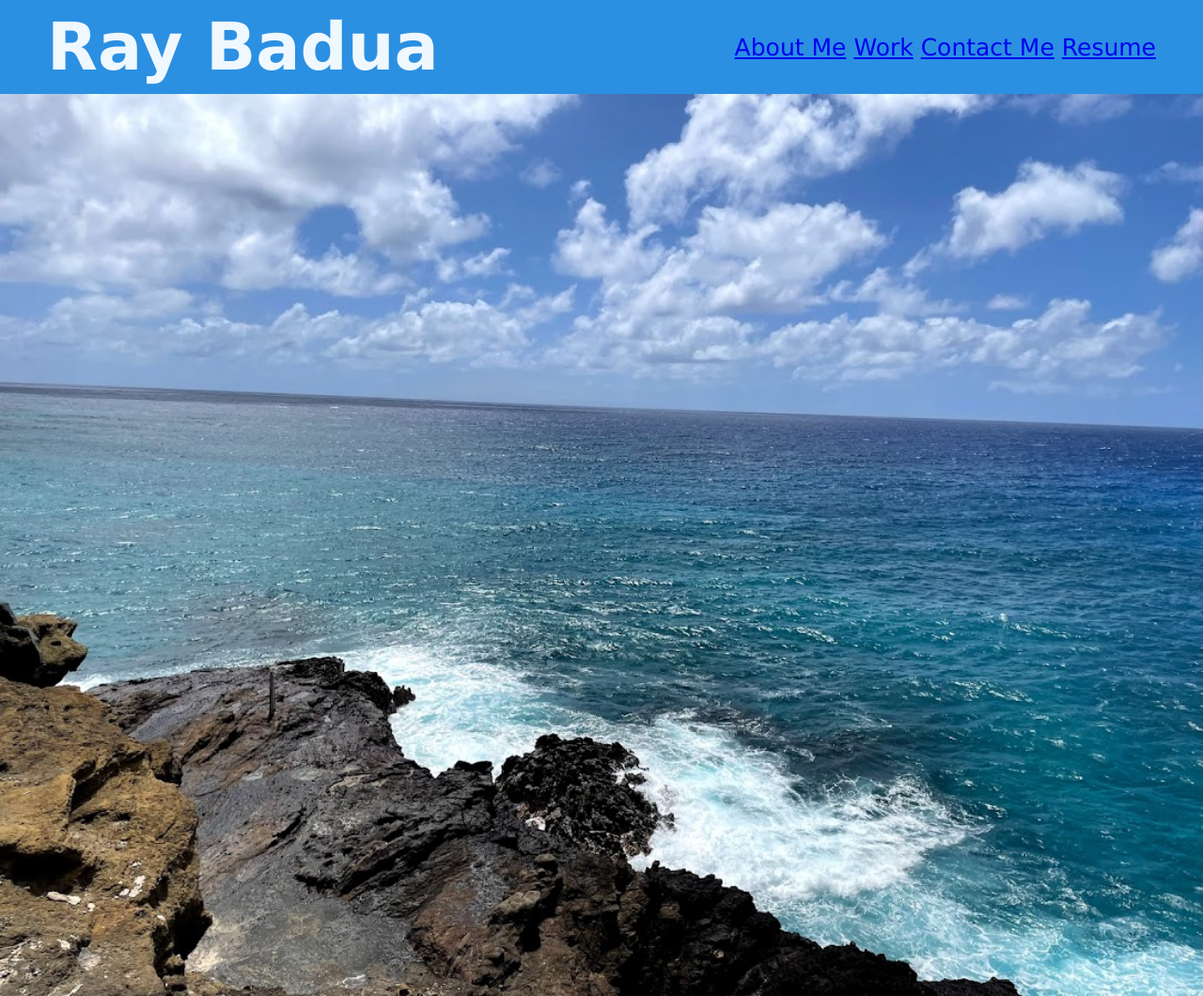
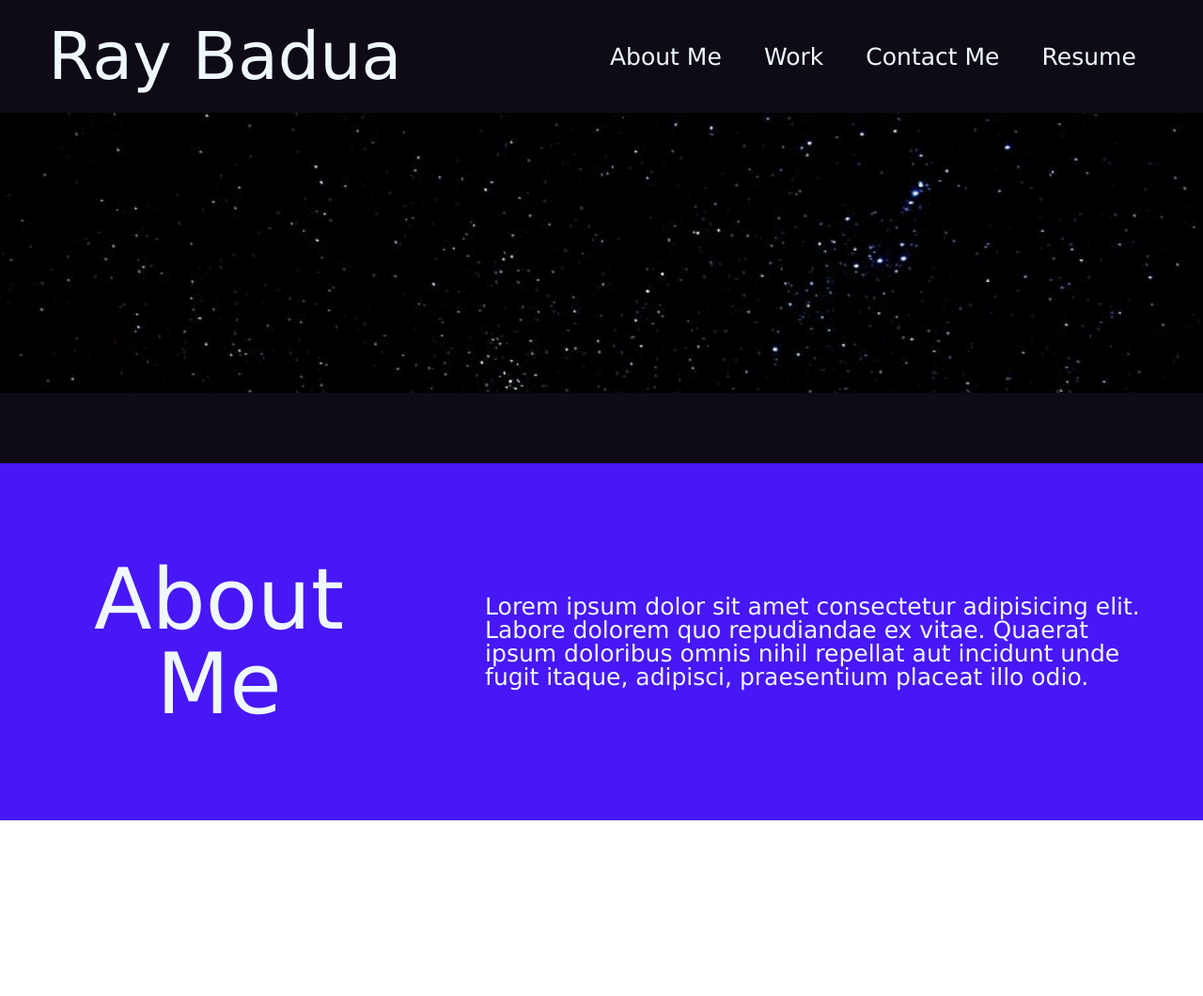
Before and after one commit to epicasino/FirstPortfolio, a plain HTML site: page index.html in a window 1280 px wide. Shown: the whole page at 94% size. After the commit the page ends 878 px from the top, so only its background shows below. Drawn offline with Linux system fonts and the light colour scheme.

Commit message:
started navbar, started about me

```diff
--- a/assets/css/reset.css
+++ b/assets/css/reset.css
@@ -1,33 +1,48 @@
-/* Resets the box size of every element */
-* {
-  margin: 0;
-  padding: 0;
-  box-sizing: border-box;
+/* http://meyerweb.com/eric/tools/css/reset/
+   v2.0 | 20110126
+   License: none (public domain)
+*/
+
+html, body, div, span, applet, object, iframe,
+h1, h2, h3, h4, h5, h6, p, blockquote, pre,
+a, abbr, acronym, address, big, cite, code,
+del, dfn, em, img, ins, kbd, q, s, samp,
+small, strike, strong, sub, sup, tt, var,
+b, u, i, center,
+dl, dt, dd, ol, ul, li,
+fieldset, form, label, legend,
+table, caption, tbody, tfoot, thead, tr, th, td,
+article, aside, canvas, details, embed,
+figure, figcaption, footer, header, hgroup,
+menu, nav, output, ruby, section, summary,
+time, mark, audio, video {
+	margin: 0;
+	padding: 0;
+	border: 0;
+	font-size: 100%;
+	font: inherit;
+	vertical-align: baseline;
 }
-
-/* Gives the body element a parent height to compare against */
-html {
-  height: 100%;
+/* HTML5 display-role reset for older browsers */
+article, aside, details, figcaption, figure,
+footer, header, hgroup, menu, nav, section {
+	display: block;
 }
-
 body {
-  min-height: 100%;
-  line-height: 1;
-  font-family: sans-serif;
+	line-height: 1;
 }
-
-h1, h2, h3, h4, h5, h6 {
-  font-size: 100%;
+ol, ul {
+	list-style: none;
 }
-
-/* Matches the font of special elements to the rest of the page */
-input, select, option, optgroup, textarea, button,
-pre, code {
-  font-size: 100%;
-  font-family: inherit;
+blockquote, q {
+	quotes: none;
 }
-
-/* Removes default bullet points from lists */
-ol, ul {
-  list-style: none;
+blockquote:before, blockquote:after,
+q:before, q:after {
+	content: '';
+	content: none;
 }
+table {
+	border-collapse: collapse;
+	border-spacing: 0;
+}
--- a/assets/css/style.css
+++ b/assets/css/style.css
@@ -1,29 +1,75 @@
-* {
+:root {
+  --dark: #17476d;
+  --void: #0E0B16;
+  --fuscia: #A239ca;
+  --jewel: #4717f6;
+  --stark: #e7dfdd;
+  --light: #f0f8ff;
+  /* #2b90e2 */
+}
+
+body {
   font-family:'Lucida Sans', 'Lucida Sans Regular', 'Lucida Grande', 'Lucida Sans Unicode', Geneva, Verdana, sans-serif
 }
 
 .navbar {
   max-height: 100px;
   height: 100%;
-  background-color: #2b90e2;
+  background-color: var(--void);
   display: flex;
   justify-content: space-between;
-  padding: 50px;
+  padding: 25px;
   align-items: center;
+  padding-left: 4%;
+  padding-right: 4%;
 }
 
 #my-name {
   font-size: 70px;
-  color: #f0f8ff;
+  color: var(--light);
 }
 
-.navbar-links {
+.navbar-links a {
   font-size: 25px;
-  color: aliceblue;
-
+  text-decoration: none;
+  color: var(--light);
+  margin-left: 20px;
+  margin-right: 20px;
 }
 
 #background-panorama {
   max-width: 1920px;
   width: 100%;
+  max-height: 300px;
+  height: 100%;
+  object-fit: cover;
+  object-position: top;
 }
+
+.page-bar {
+  background-color: var(--void);
+  height: 75px;
+  position: relative;
+  top: -5px;
+
+}
+
+#about-me {
+  display: flex;
+  align-items: center;
+  background-color: var(--jewel);
+  color: var(--light);
+  position: relative;
+  top: -5px;
+}
+
+#about-me h1 {
+  font-size: 90px;
+  text-align: center;
+  padding: 100px;
+}
+
+#about-me p {
+    font-size: 25px;
+    padding: 50px;
+}
--- a/index.html
+++ b/index.html
@@ -21,8 +21,16 @@
     </div>
   </nav>
 
+  <img id="background-panorama" src="./assets/images/stars-sky-galaxy-universes.jpg" alt="background panorama">
 
-  <img id="background-panorama" src="./assets/images/ocean-picture.jpg" alt="background panorama">
+  <div class="page-bar">
+
+  </div>
+
+  <div id="about-me">
+    <h1>About Me</h1>
+    <p>Lorem ipsum dolor sit amet consectetur adipisicing elit. Labore dolorem quo repudiandae ex vitae. Quaerat ipsum doloribus omnis nihil repellat aut incidunt unde fugit itaque, adipisci, praesentium placeat illo odio.</p>
+  </div>
 
 </body>
 </html>
```
Also changed, not shown: assets/images/stars-sky-galaxy-universes.jpg (added).
